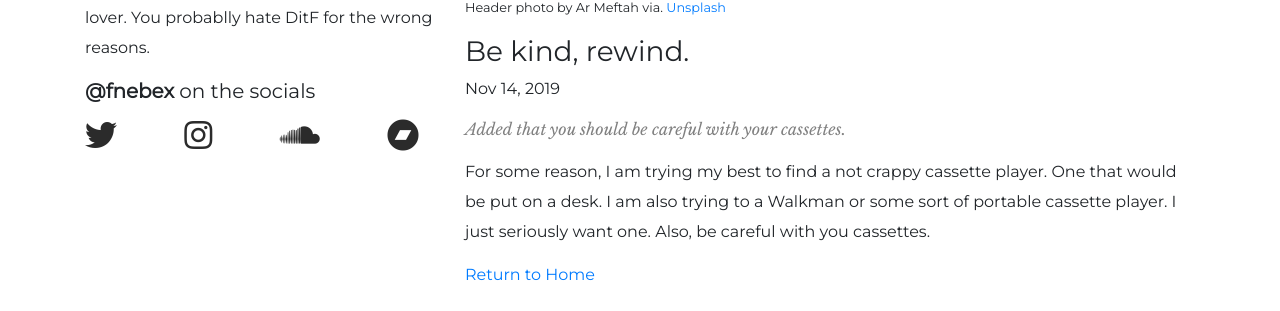
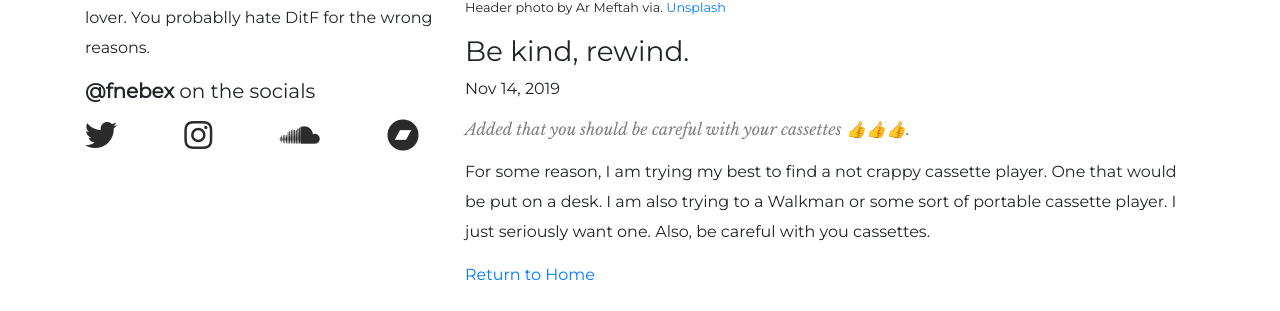
Before and after one commit to FNebEx/fnebex-site, a Jekyll site: the page built from _posts/2019-11-14-be-kind-rewind.md, in a window 1280 px wide. Shown: the part 261-572 px from the top of the page. Built offline with Jekyll 4.4.1, drawn with Linux system fonts in a browser that asks for light colours; nearby versions of some CDN libraries; part of the change alters nothing that is shown.

```diff
--- a/_posts/2019-11-14-be-kind-rewind.md
+++ b/_posts/2019-11-14-be-kind-rewind.md
@@ -8,7 +8,7 @@ header_img: https://source.unsplash.com/-TXegOIEGtg
 header_link: https://unsplash.com/photos/-TXegOIEGtg
 header_source: Unsplash
 header_img_author: Ar Meftah
-edit: Added that you should be careful with your cassettes.
+edit: "Added that you should be careful with your cassettes \U0001F44D\U0001F44D\U0001F44D."
 
 ---
 For some reason, I am trying my best to find a not crappy cassette player. One that would be put on a desk. I am also trying to a Walkman or some sort of portable cassette player. I just seriously want one. Also, be careful with you cassettes.
```
